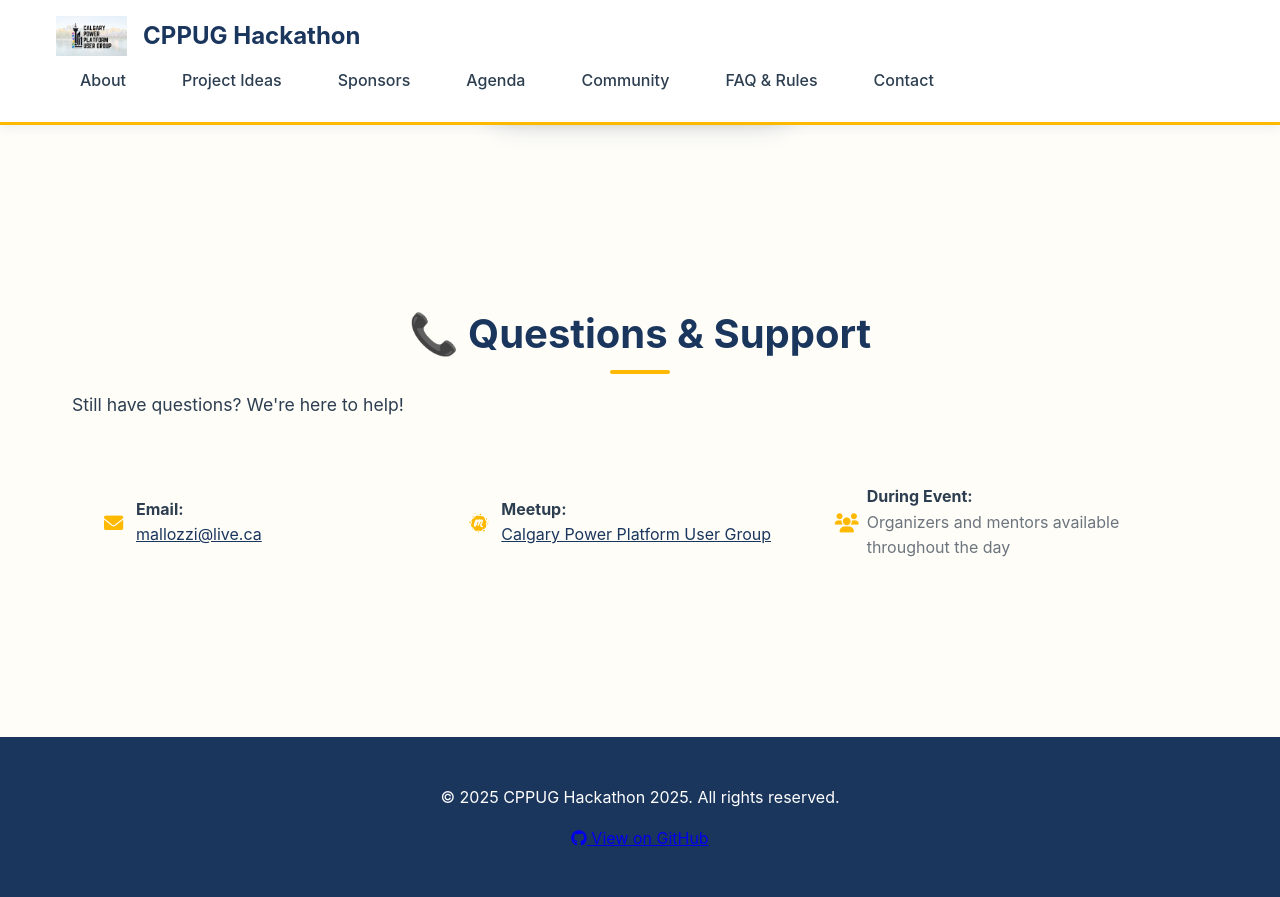
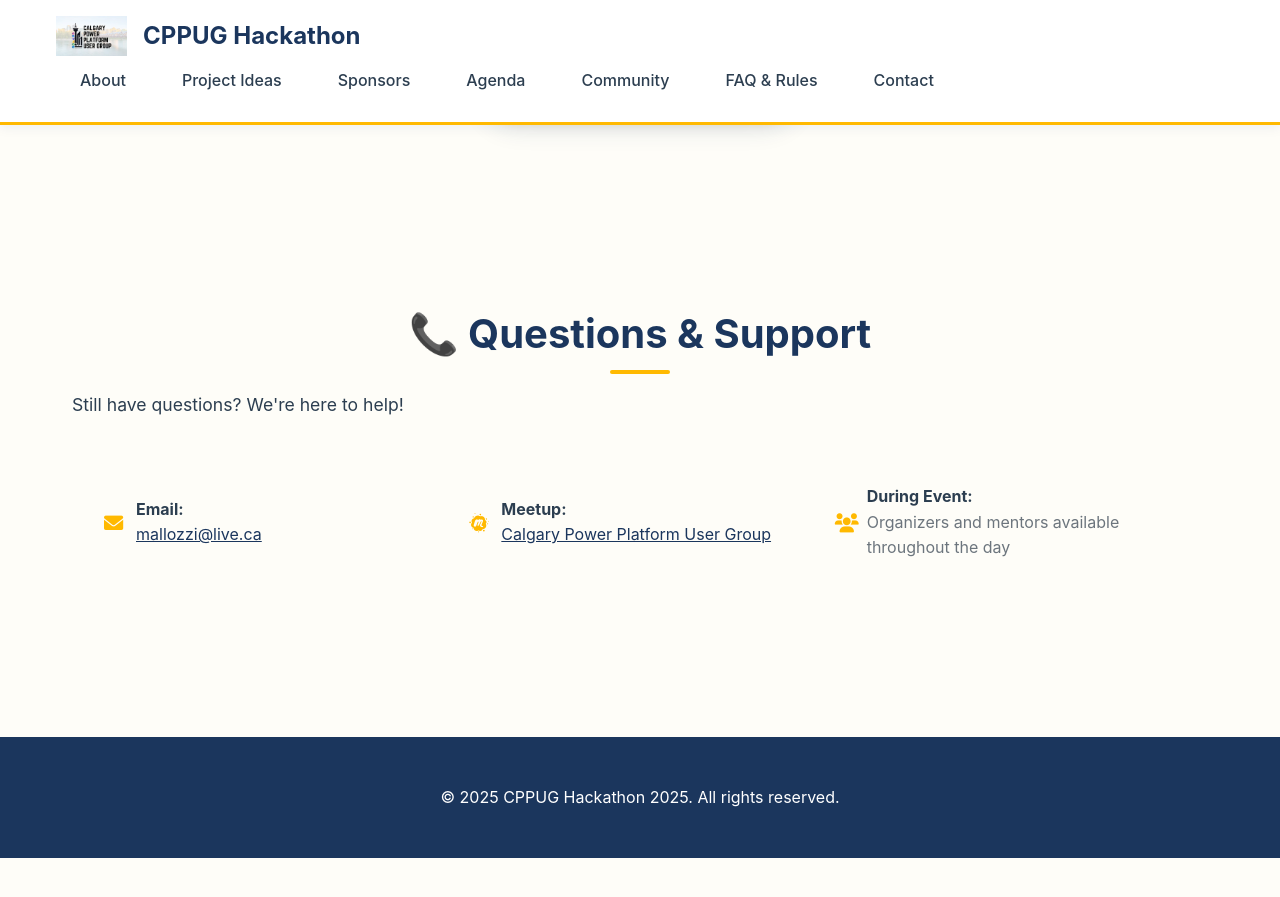
Before and after one commit to cppug/cppug-hackathon-2025, a Jekyll site: the page built from index.markdown, in a window 1280 px wide and 900 px high, scrolled down 7107 px. Shown: the top 897 px of the window. Built offline with Jekyll 4.4.1, drawn with Linux system fonts in a browser that asks for light colours; after the commit the page ends 7965 px from its top, so only the background shows below that.

Commit message:
refactor: remove GitHub link from footer for cleaner design

```diff
--- a/_includes/footer.html
+++ b/_includes/footer.html
@@ -1,12 +1,5 @@
 <footer class="site-footer">
     <div class="wrapper">
         <p>&copy; {{ 'now' | date: "%Y" }} {{ site.title | escape }}. All rights reserved.</p>
-        {% if site.github_username %}
-            <p>
-                <a href="https://github.com/{{ site.github_username }}/{{ site.github.repository_name }}">
-                    <i class="fab fa-github"></i> View on GitHub
-                </a>
-            </p>
-        {% endif %}
     </div>
 </footer>
```
